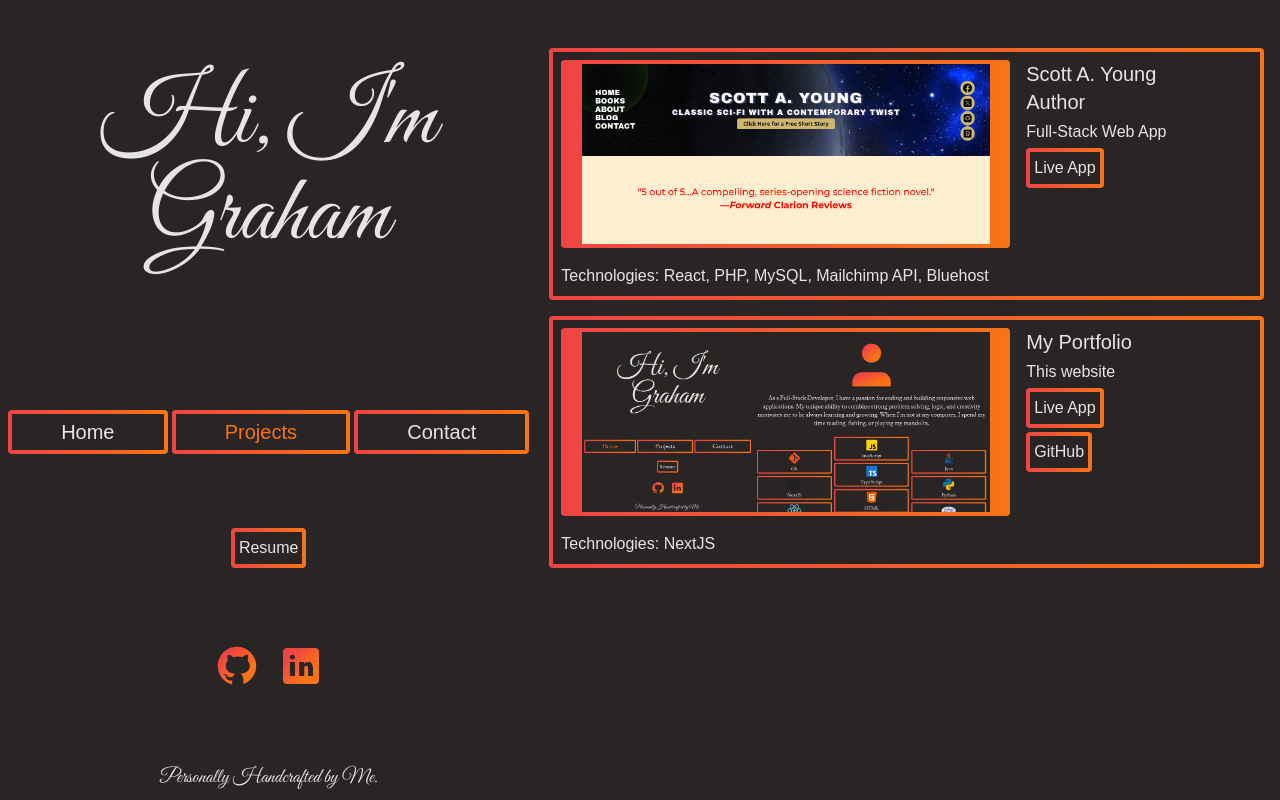
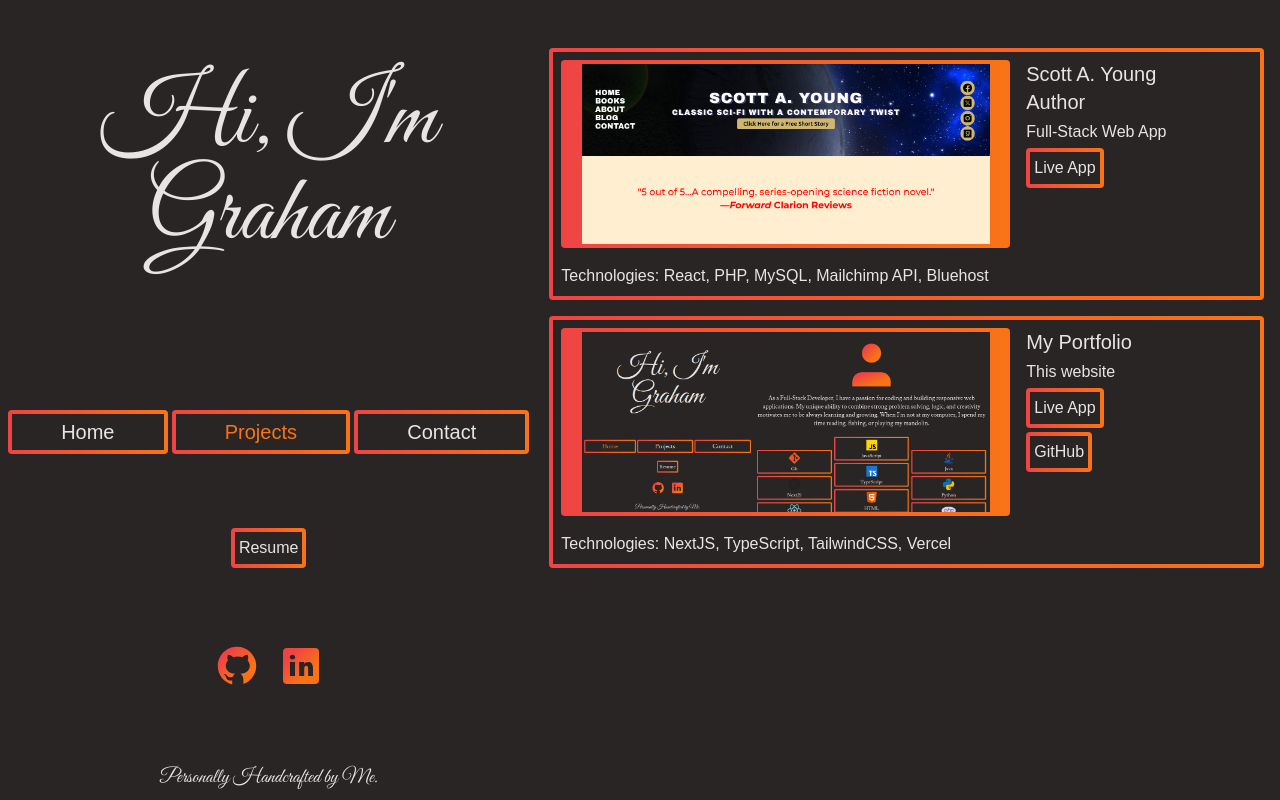
Before and after one commit to younggraham-t/portfolio, a Next.js app: page /projects in a window 1280 px wide. Built offline with nearby package versions, Linux system fonts and the light colour scheme; a web font is replaced by a local one.

Commit message:
update technologies for portfolio project

```diff
--- a/app/projects/page.tsx
+++ b/app/projects/page.tsx
@@ -16,7 +16,7 @@ const projects: Array<ProjectLayoutType> = [
         subtitle: "This website",
         liveUrl: "https://portfolio-graham-youngs-projects.vercel.app/",
 		githubUrl: "https://github.com/younggraham-t/portfolio",
-        techStack: "NextJS"
+        techStack: "NextJS, TypeScript, TailwindCSS, Vercel"
     }
 ]
 export default function Page() {
```
